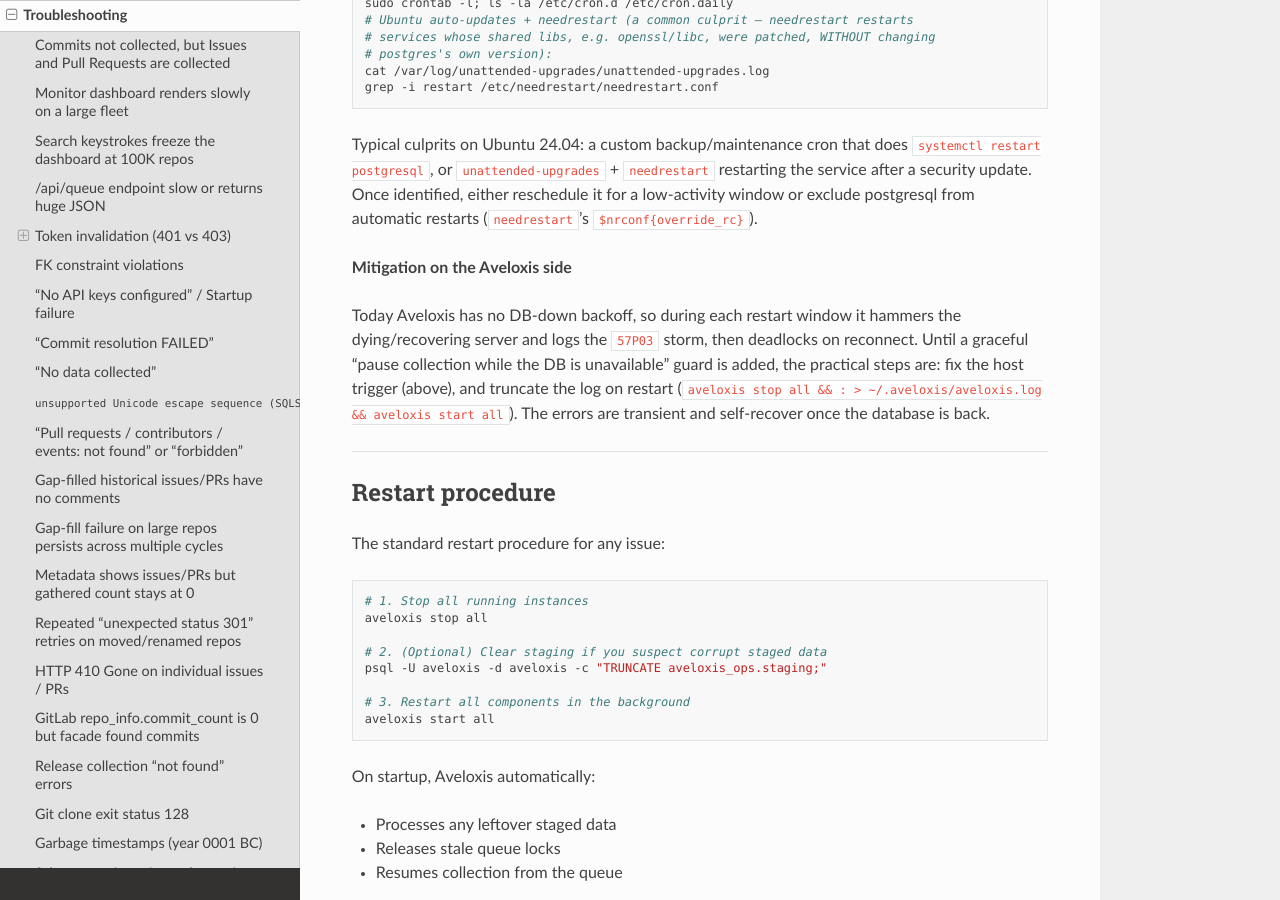
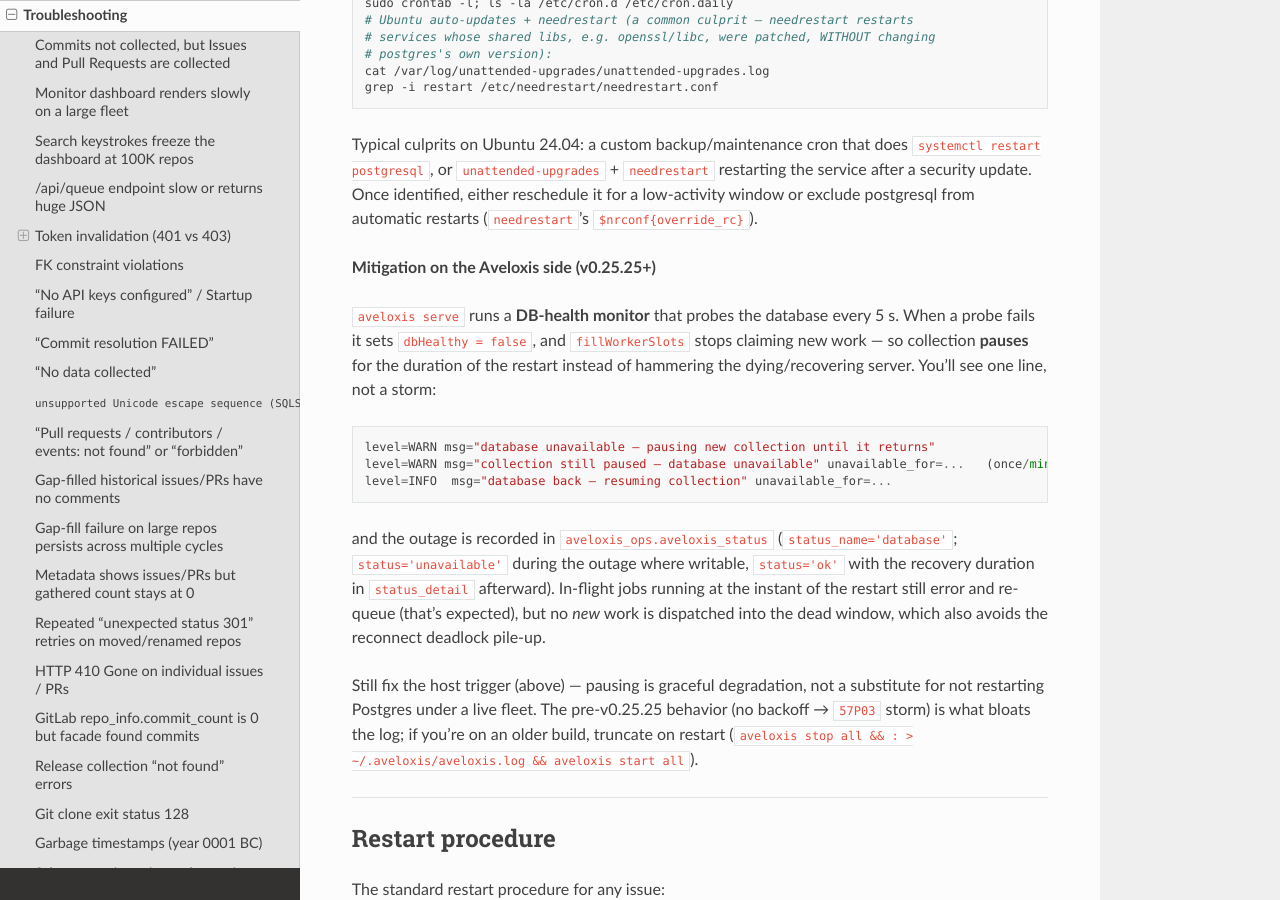
Before and after one commit to aveloxis/aveloxis, a Sphinx documentation site: the page built from docs/guide/troubleshooting.md, in a window 1280 px wide and 900 px high, scrolled down 19456 px. Built offline with Sphinx 7.4.7 and the Read the Docs theme 3.1.0, drawn with Linux system fonts in a browser that asks for light colours.

Commit message:
docs
Signed-off-by: Sean P. Goggins <s@goggins.com>

````diff
--- a/docs/guide/troubleshooting.md
+++ b/docs/guide/troubleshooting.md
@@ -732,9 +732,19 @@
 
 Typical culprits on Ubuntu 24.04: a custom backup/maintenance cron that does `systemctl restart postgresql`, or `unattended-upgrades` + `needrestart` restarting the service after a security update. Once identified, either reschedule it for a low-activity window or exclude postgresql from automatic restarts (`needrestart`'s `$nrconf{override_rc}`).
 
-**Mitigation on the Aveloxis side**
+**Mitigation on the Aveloxis side (v0.25.25+)**
 
-Today Aveloxis has no DB-down backoff, so during each restart window it hammers the dying/recovering server and logs the `57P03` storm, then deadlocks on reconnect. Until a graceful "pause collection while the DB is unavailable" guard is added, the practical steps are: fix the host trigger (above), and truncate the log on restart (`aveloxis stop all && : > ~/.aveloxis/aveloxis.log && aveloxis start all`). The errors are transient and self-recover once the database is back.
+`aveloxis serve` runs a **DB-health monitor** that probes the database every 5 s. When a probe fails it sets `dbHealthy = false`, and `fillWorkerSlots` stops claiming new work — so collection **pauses** for the duration of the restart instead of hammering the dying/recovering server. You'll see one line, not a storm:
+
+```
+level=WARN msg="database unavailable — pausing new collection until it returns"
+level=WARN msg="collection still paused — database unavailable" unavailable_for=...   (once/min)
+level=INFO  msg="database back — resuming collection" unavailable_for=...
+```
+
+and the outage is recorded in `aveloxis_ops.aveloxis_status` (`status_name='database'`; `status='unavailable'` during the outage where writable, `status='ok'` with the recovery duration in `status_detail` afterward). In-flight jobs running at the instant of the restart still error and re-queue (that's expected), but no *new* work is dispatched into the dead window, which also avoids the reconnect deadlock pile-up.
+
+Still fix the host trigger (above) — pausing is graceful degradation, not a substitute for not restarting Postgres under a live fleet. The pre-v0.25.25 behavior (no backoff → `57P03` storm) is what bloats the log; if you're on an older build, truncate on restart (`aveloxis stop all && : > ~/.aveloxis/aveloxis.log && aveloxis start all`).
 
 ---
 
````
